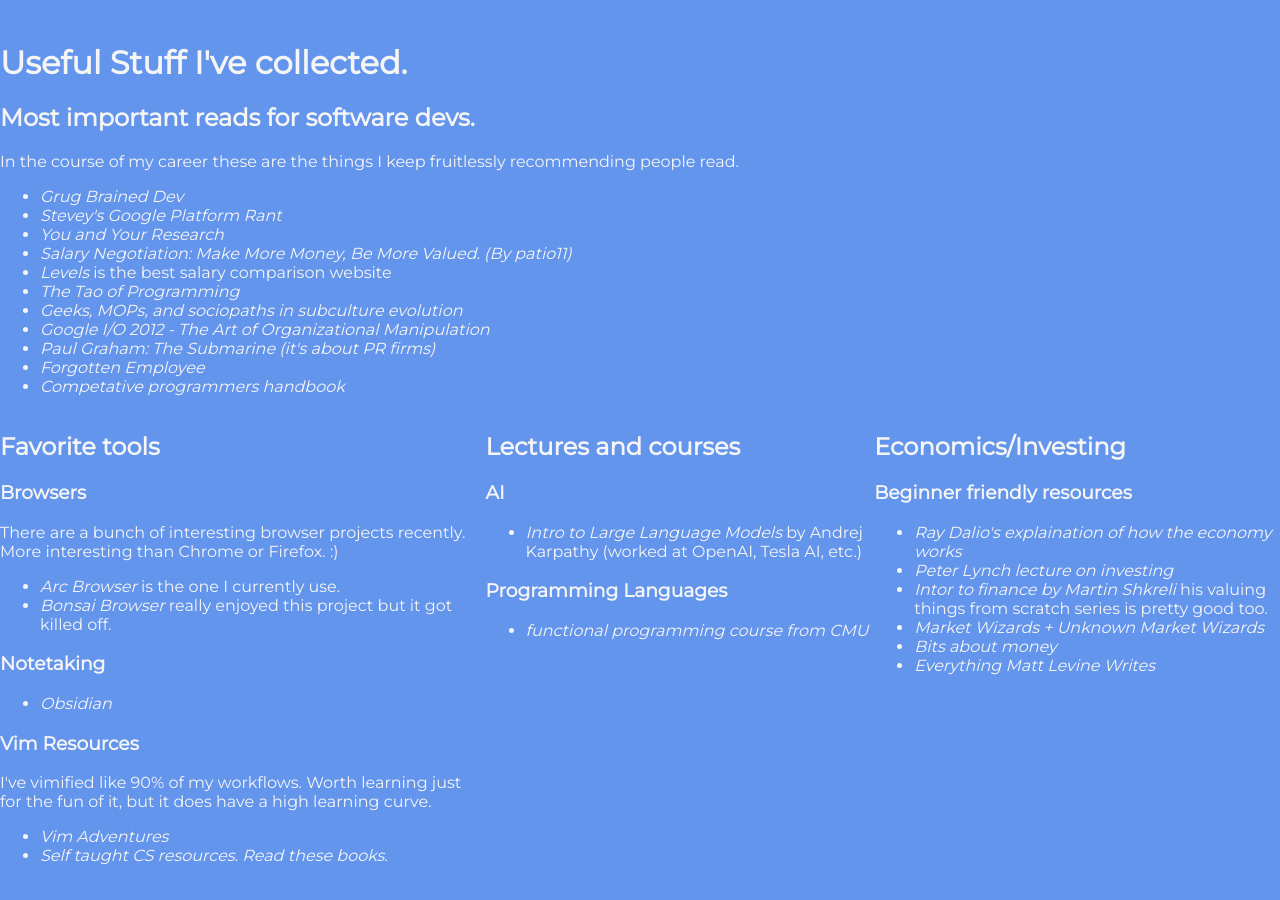
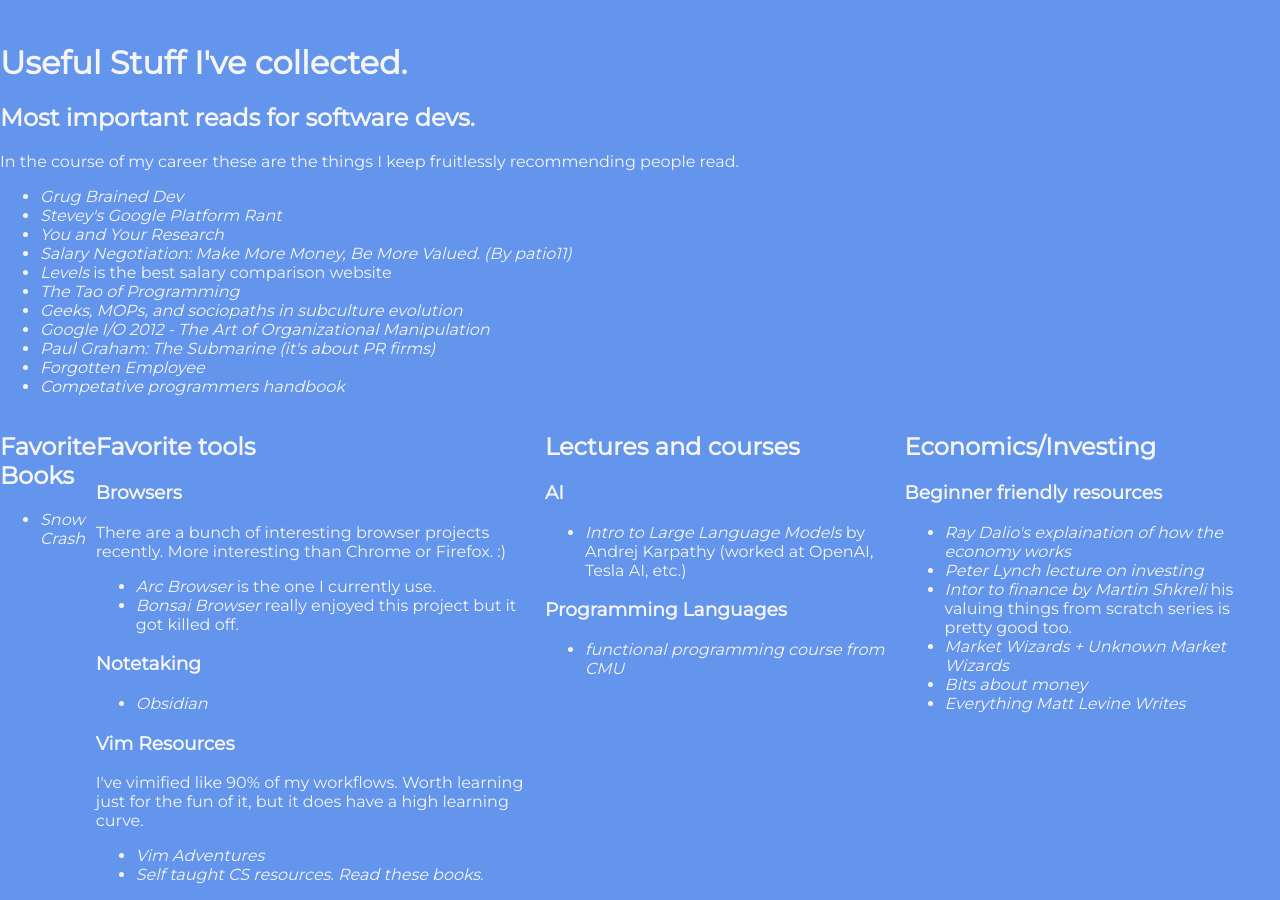
Before and after one commit to ChristianBako/christianbako.github.io, a Jekyll site: the page built from index.html, in a window 1280 px wide and 900 px high, scrolled down 853 px. Built offline with Jekyll 4.4.1, drawn with Linux system fonts in a browser that asks for light colours.

Commit message:
Update index.html

```diff
--- a/index.html
+++ b/index.html
@@ -353,6 +353,12 @@ Have fun :)
 </ul>
 <div class="resourcesContainer">
     <div>
+        <h2> Favorite Books </h2>
+        <ul>
+            <li><a href="https://en.wikipedia.org/wiki/Snow_Crash"> Snow Crash </a></li>
+        </ul>
+    </div>
+    <div>
         <h2> Favorite tools </h2>
         <h3> Browsers</h3>
         <p> There are a bunch of interesting browser projects recently. More interesting than Chrome or Firefox. :)</p>
```
